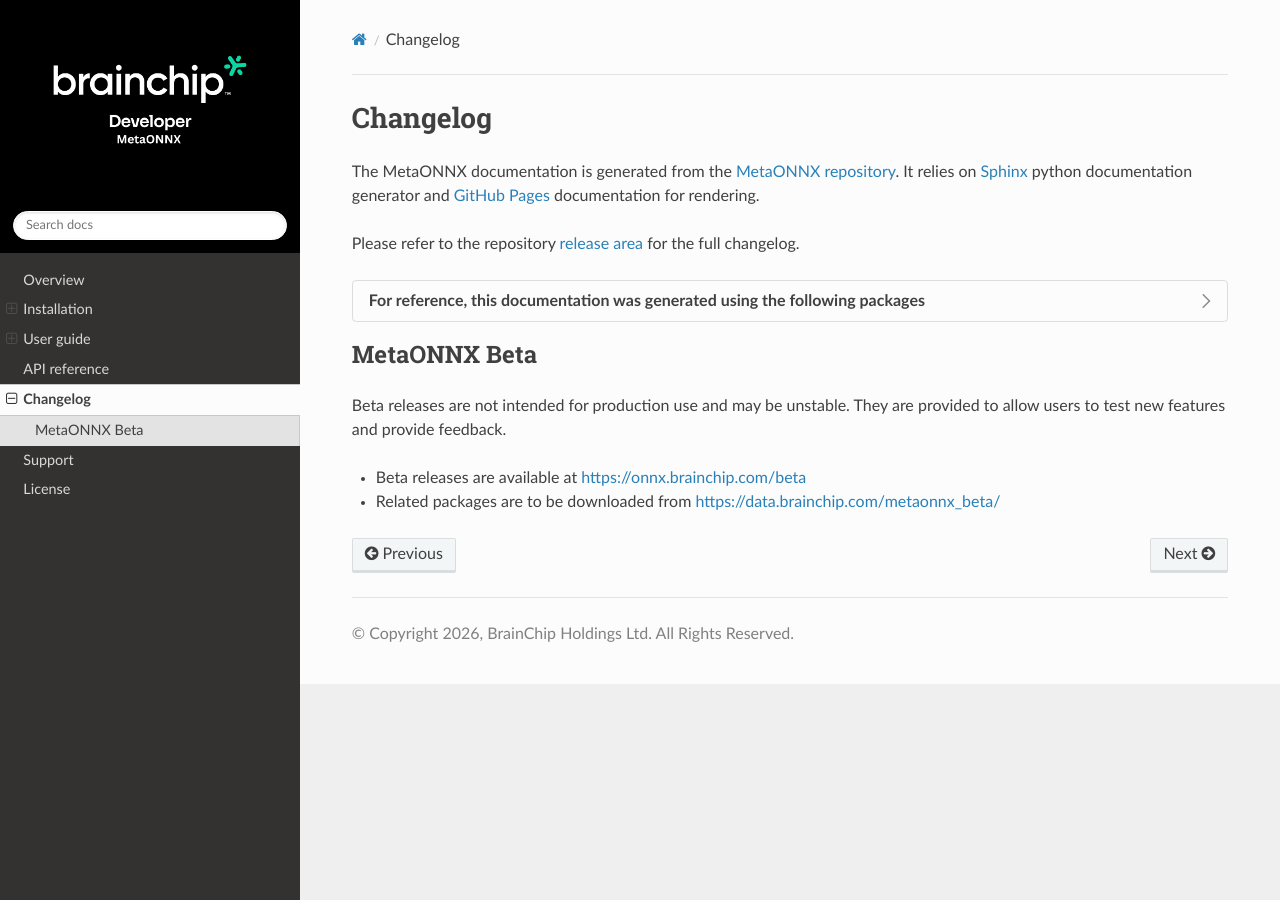
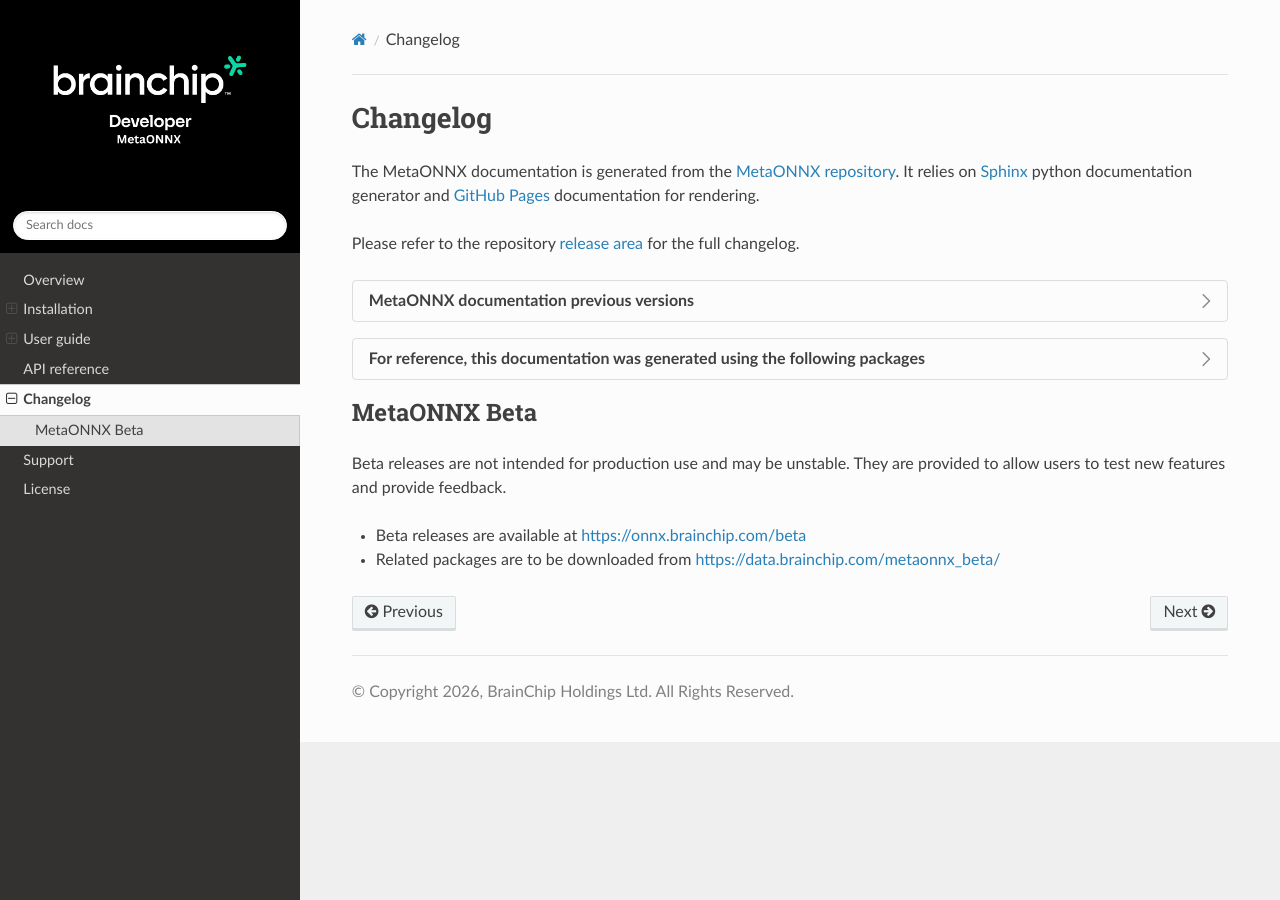
Before and after one commit to Brainchip-Inc/MetaONNX, a Sphinx documentation site: the page built from doc/changelog.rst, in a window 1280 px wide. Built offline with Sphinx 7.4.7 and the Read the Docs theme 3.1.0, drawn with Linux system fonts in a browser that asks for light colours; pages that are not in the unit, such as notebooks, are missing from menus.

Commit message:
docs(changelog): add mention to 0.6.0

```diff
--- a/doc/changelog.rst
+++ b/doc/changelog.rst
@@ -9,6 +9,11 @@
 
 Please refer to the repository `release area <https://github.com/Brainchip-Inc/MetaONNX/releases>`_
 for the full changelog.
+
+.. dropdown:: MetaONNX documentation previous versions
+   :animate: fade-in
+
+   * `MetaONNX - 0.6.0 <https://brainchip-inc.github.io/MetaONNX-0.6.0/>`_
 
 .. dropdown:: For reference, this documentation was generated using the following packages
    :animate: fade-in
```
